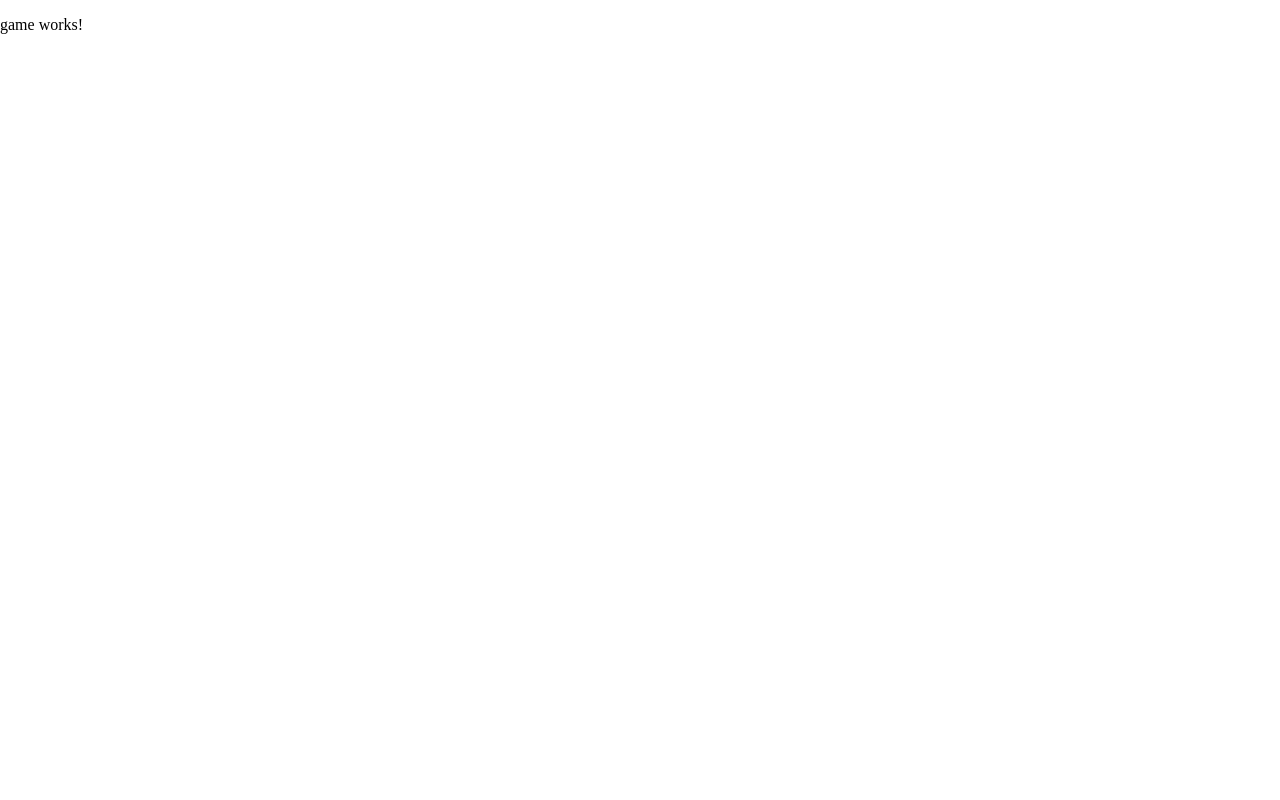
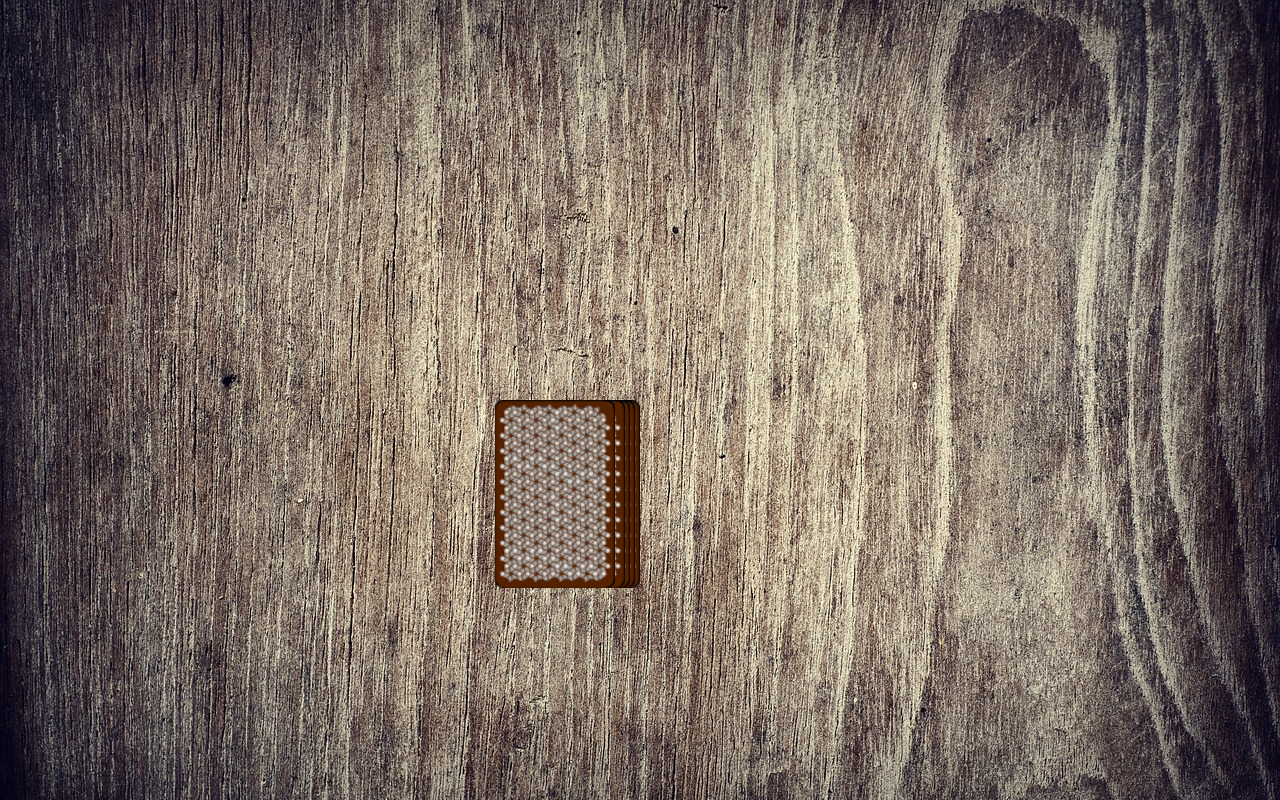
Before and after one commit to sjaroni/ringoffire, an Angular app: page /game in a window 1280 px wide. Built offline with nearby package versions, Linux system fonts and the light colour scheme.

Commit message:
add pick card animation

```diff
--- a/src/app/game/game.component.html
+++ b/src/app/game/game.component.html
@@ -1 +1,25 @@
-<p>game works!</p>
+<div class="field">
+  <div class="card-stack">
+    <img
+      *ngFor="let c of [0, 1, 2, 3]; let i = index"
+      [ngStyle]="{ 'right.px': i * 5 }"
+      src="../../assets/img/playing_cards-master/card_cover.png"
+      alt=""
+    />
+    <img
+      (click)="takeCard()"
+      class="top-card"
+      style="right: 25px"
+      src="../../assets/img/playing_cards-master/card_cover.png"
+      alt=""
+    />
+    <img
+      (click)="takeCard()"
+      *ngIf="pickCardAnimation"
+      class="pick-card"
+      style="right: 25px"
+      src="../../assets/img/playing_cards-master/ace_1.png"
+      alt=""
+    />
+  </div>
+</div>
--- a/src/app/game/game.component.scss
+++ b/src/app/game/game.component.scss
@@ -0,0 +1,51 @@
+@import "../../styles/mixins.scss";
+
+.field {
+  width: 100vw;
+  height: 100vh;
+  max-width: 100%;
+  background-image: url("../../assets/img/board.jpg");
+  background-repeat: no-repeat;
+  background-size: cover;
+  @include dFlex($jc: center, $ai: center, $fd: row, $g: 0px);
+}
+
+.card-stack {
+  position: relative;
+  img {
+    position: absolute;
+    width: 120px;
+  }
+}
+
+.top-card {
+  cursor: pointer;
+  transition: all 125ms ease-in-out;
+
+  &:hover {
+    transform: scale(1.1) translateY(-10px);
+  }
+}
+
+.pick-card {
+  animation: pick-card-animation 1s ease-in-out;
+  transform: scale(1.3) translateX(140px) translateY(-180px) rotate(-10deg);
+}
+
+@keyframes pick-card-animation {
+  0% {
+    transform: scale(1);
+  }
+
+  40% {
+    transform: scale(1.7);
+  }
+
+  60% {
+    transform: scale(1.7);
+  }
+
+  100% {
+    transform: scale(1.3) translateX(140px) translateY(-180px) rotate(-10deg);
+  }
+}
--- a/src/app/game/game.component.ts
+++ b/src/app/game/game.component.ts
@@ -1,12 +1,17 @@
+import { CommonModule } from '@angular/common';
 import { Component } from '@angular/core';
 
 @Component({
   selector: 'app-game',
   standalone: true,
-  imports: [],
+  imports: [CommonModule],
   templateUrl: './game.component.html',
-  styleUrl: './game.component.scss'
+  styleUrl: './game.component.scss',
 })
 export class GameComponent {
+  pickCardAnimation = false;
 
+  takeCard() {
+    this.pickCardAnimation = true;
+  }
 }
--- a/src/app/start-screen/start-screen.component.scss
+++ b/src/app/start-screen/start-screen.component.scss
@@ -3,8 +3,11 @@
 .start-screen{
   width: 100vw;
   height: 100vh;
-  background-color: #000000;
+  background-image: url('../../assets/img/board.jpg');
+  background-repeat: no-repeat;
+  background-size: cover;
   max-width: 100%;
+  position: relative;
   @include dFlex($jc: center, $ai: center, $fd: row, $g: 0px);
 
   >img {
```
Also changed, not shown: src/assets/img/board.jpg (added).
